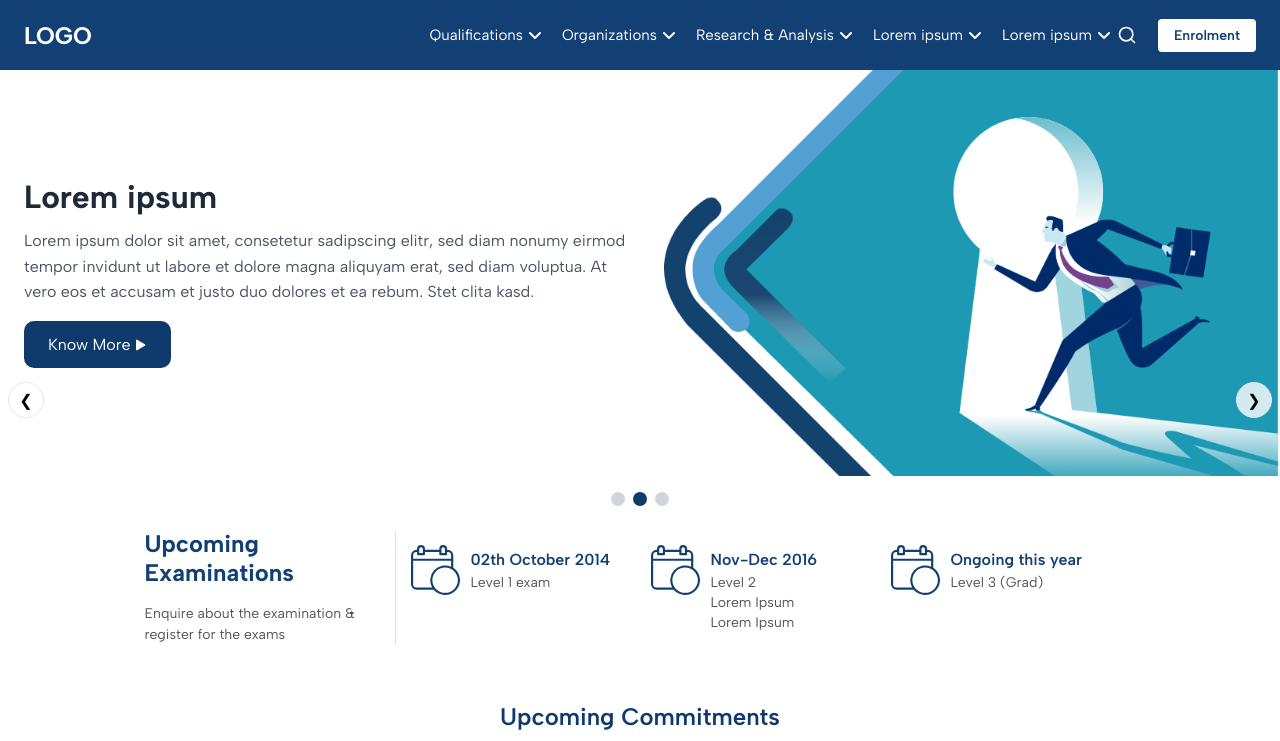
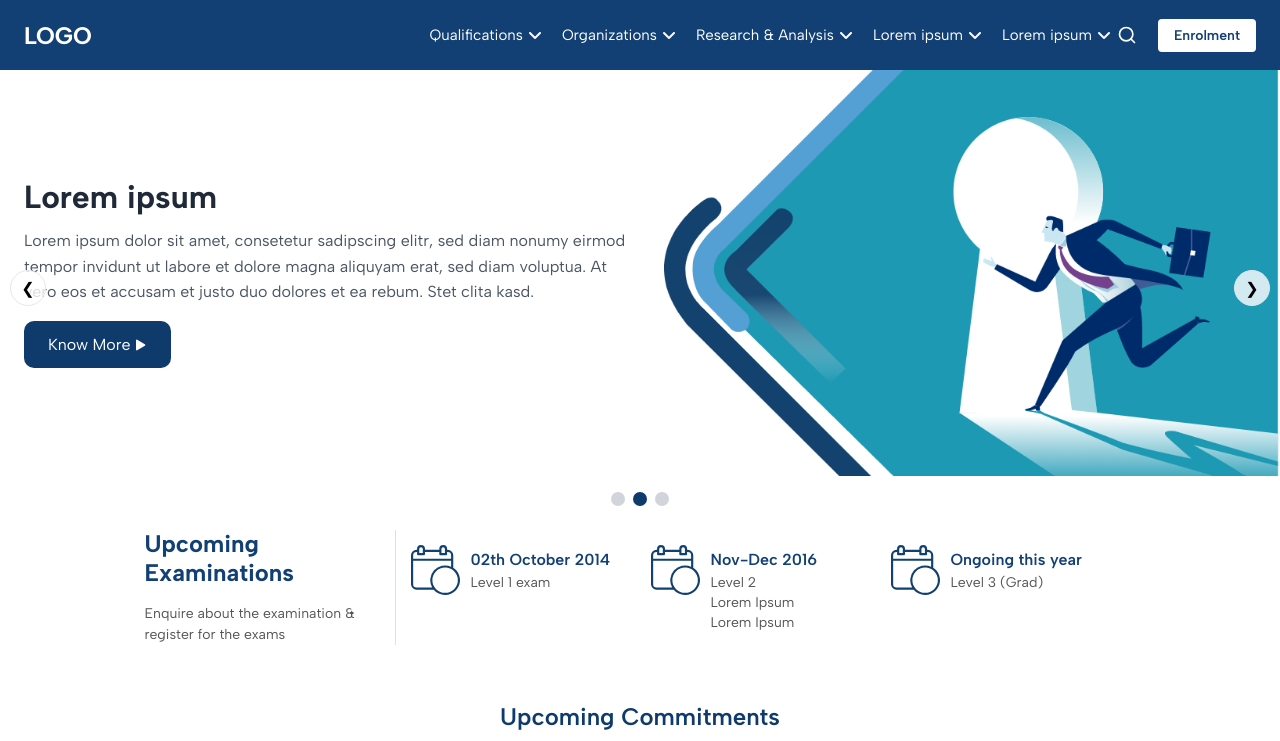
Before and after one commit to virenkhembavi/Toogle, a React (Vite) app: page / in a window 1280 px wide. Shown: the top 741 px of the page. Built offline with nearby package versions, Linux system fonts and the light colour scheme.

Commit message:
Add slider navigation arrows to Hero component for enhanced user interaction

```diff
--- a/src/component/hero/Hero.css
+++ b/src/component/hero/Hero.css
@@ -74,6 +74,39 @@
     background: var(--primary-dark-blue);
 }
 
+.hero-section .container {
+    position: relative;
+}
+
+.hero-section .slider-arrow {
+    position: absolute;
+    top: 50%;
+    transform: translateY(-50%);
+    width: 36px;
+    height: 36px;
+    background-color: rgba(255, 255, 255, 0.8);
+    border: 1px solid #e5e7eb;
+    border-radius: 50%;
+    display: flex;
+    align-items: center;
+    justify-content: center;
+    font-size: 16px;
+    cursor: pointer;
+    z-index: 10;
+}
+
+.hero-section .slider-arrow:hover {
+    background-color: rgba(31, 41, 55, 0.9);
+}
+
+.hero-section .slider-arrow.prev {
+    left: 10px;
+}
+
+.hero-section .slider-arrow.next {
+    right: 10px;
+}
+
 
 @keyframes fadeIn {
     from {
```
